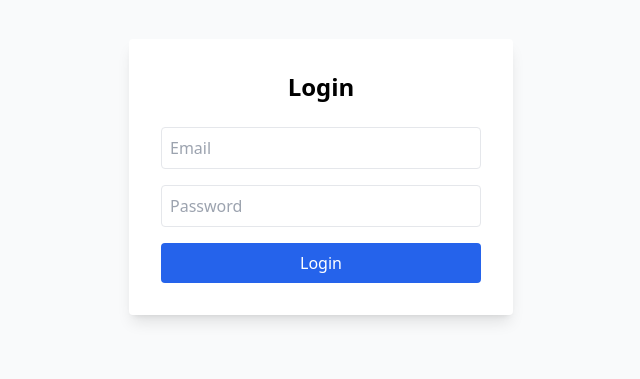
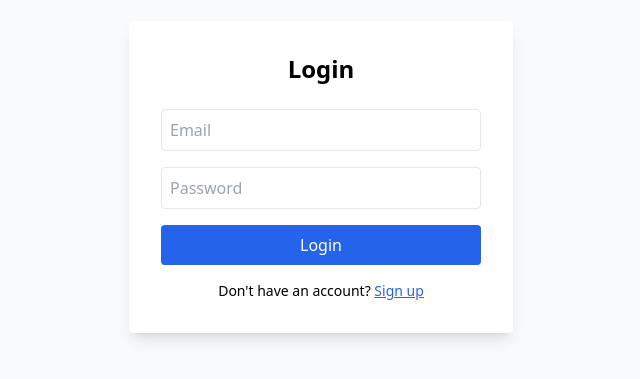
Before and after one commit to Nushslayss/lockedin, a Next.js app in the folder frontend/: page /login in a window 1280 px wide. Shown: the part 223-602 px from the top of the page, without its empty margins (319-959 px from the left). Built offline with nearby package versions, Linux system fonts and the light colour scheme.

Commit message:
Add signup link to login page

```diff
--- a/frontend/pages/login.js
+++ b/frontend/pages/login.js
@@ -42,10 +42,16 @@ export default function Login() {
           className="w-full border p-2 mb-4 rounded"
           required
         />
-        <button type="submit" className="w-full bg-blue-600 text-white p-2 rounded hover:bg-blue-700">
-          Login
-        </button>
-      </form>
+        <button type="submit" className="w-full bg-blue-600 text-white p-2 rounded hover:bg-b...">
+  Login
+</button>
+<p className="mt-4 text-center text-sm">
+  Don't have an account?{" "}
+  <a href="/signup" className="text-blue-600 underline">
+    Sign up
+  </a>
+</p>
+</form>
     </div>
   );
 }
```
